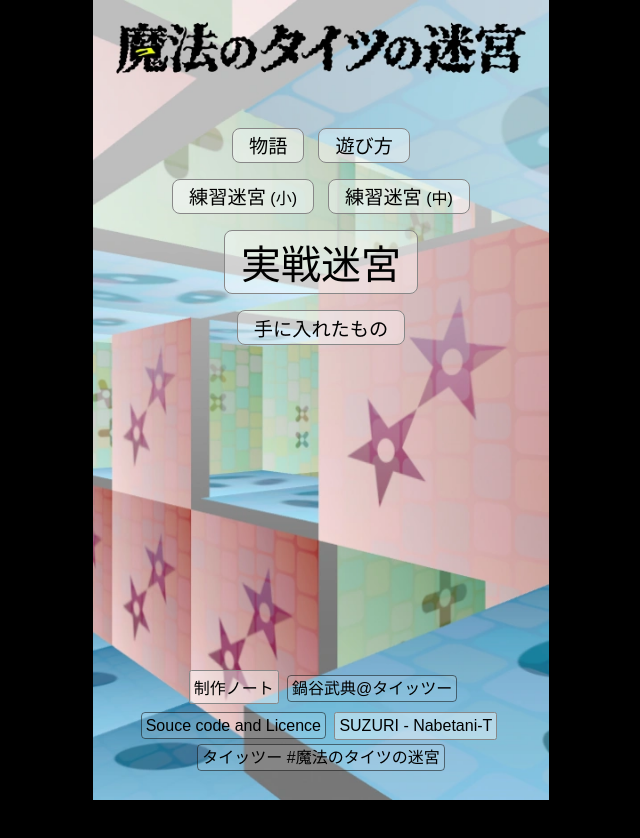
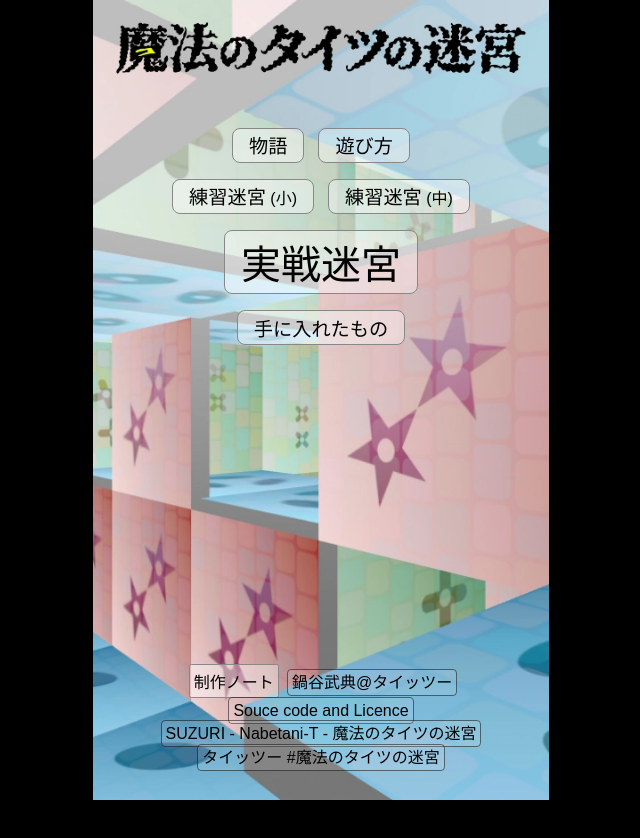
Before and after one commit to nabetani/game24e, a website built with webpack: page src/index.html in a window 1280 px wide. Shown: the top 838 px of the page, without its empty margins (319-959 px from the left). Built offline with nearby package versions, Linux system fonts and the light colour scheme.

Commit message:
suzuri へリンク

```diff
--- a/src/index.html
+++ b/src/index.html
@@ -498,7 +498,7 @@
       <button>制作ノート</button>
       <a href="https://taittsuu.com/users/nabetani">鍋谷武典@タイッツー</a>
       <a href="https://github.com/nabetani/game24e">Souce code and Licence</a>
-      <button>SUZURI - Nabetani-T</button>
+      <a href="https://suzuri.jp/Nabetani-T/designs/16273654">SUZURI - Nabetani-T - 魔法のタイツの迷宮</a>
       <a href="https://taittsuu.com/search/taiitsus/hashtags?query=魔法のタイツの迷宮">タイッツー #魔法のタイツの迷宮</a>
     </div>
   </div>
```
